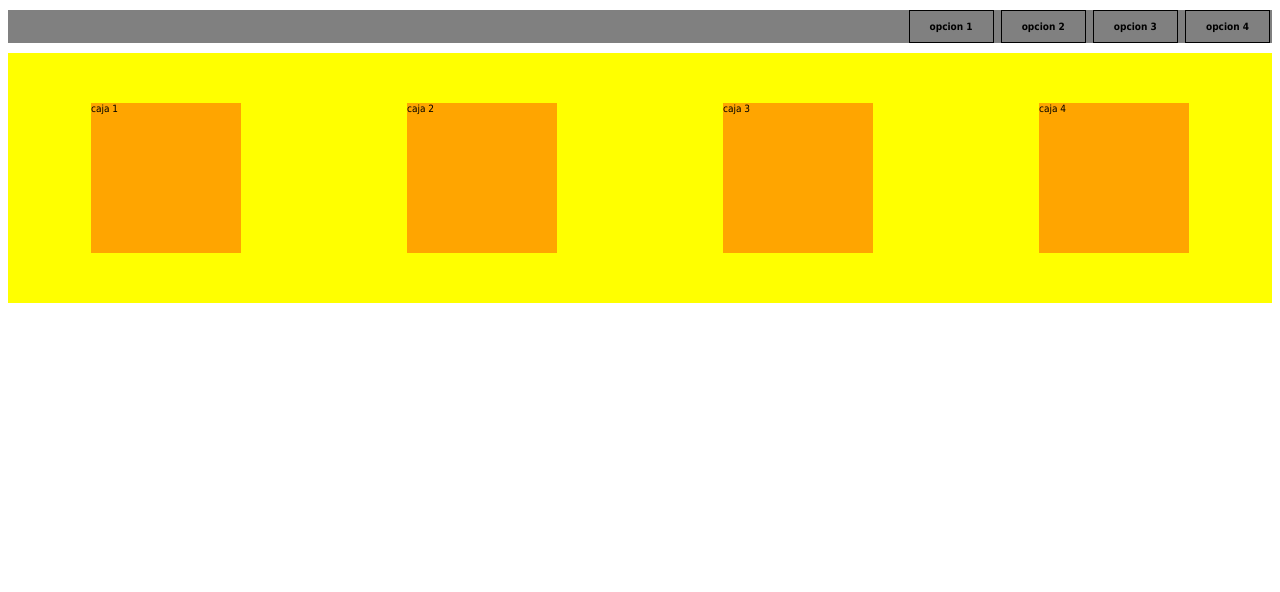
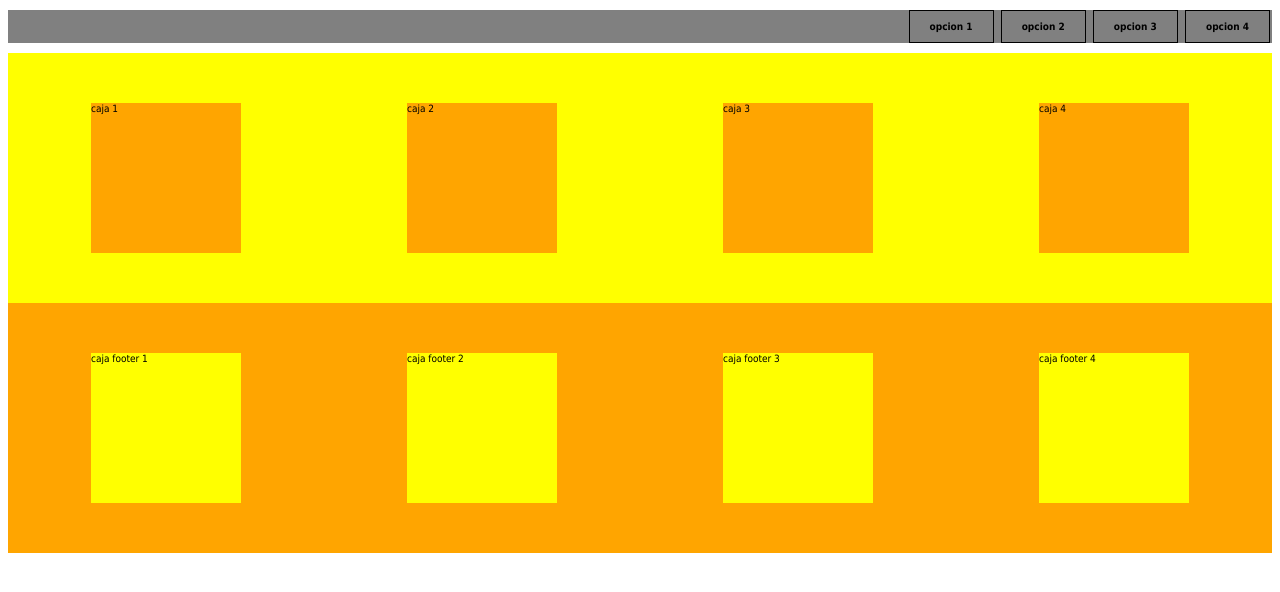
Before and after one commit to rodrigovidalg/webResetvsRevert_Practica, a plain HTML site: page index.html in a window 1280 px wide. Drawn offline with Linux system fonts and the light colour scheme.

Commit message:
generacion del footer

```diff
--- a/index.html
+++ b/index.html
@@ -26,5 +26,14 @@
             <div class="grupoDivs__cajas">caja 4</div>
         </div>
     </main>
+
+    <footer>
+        <div class="contenedorFooter">
+            <div class="contenedorFooter__elemento">caja footer 1</div>
+            <div class="contenedorFooter__elemento">caja footer 2</div>
+            <div class="contenedorFooter__elemento">caja footer 3</div>
+            <div class="contenedorFooter__elemento">caja footer 4</div>
+        </div>
+    </footer>
 </body>
 </html>
--- a/styles.css
+++ b/styles.css
@@ -25,8 +25,22 @@ li{
     justify-content: space-around;
     align-items: center;
 }
-.grupoDivs__cajas{
+.grupoDivs__cajas, .contenedorFooter__elemento{
     width: 15rem;
     height: 15rem;
     background-color: orange;
 }
+
+.contenedorFooter{
+    width: auto;
+    height: 25rem;
+    background-color: orange;
+    display: flex;
+    justify-content: space-around;
+    align-items: center;
+}
+.contenedorFooter__elemento{
+    width: 15rem;
+    height: 15rem;
+    background-color: yellow;
+}
```
